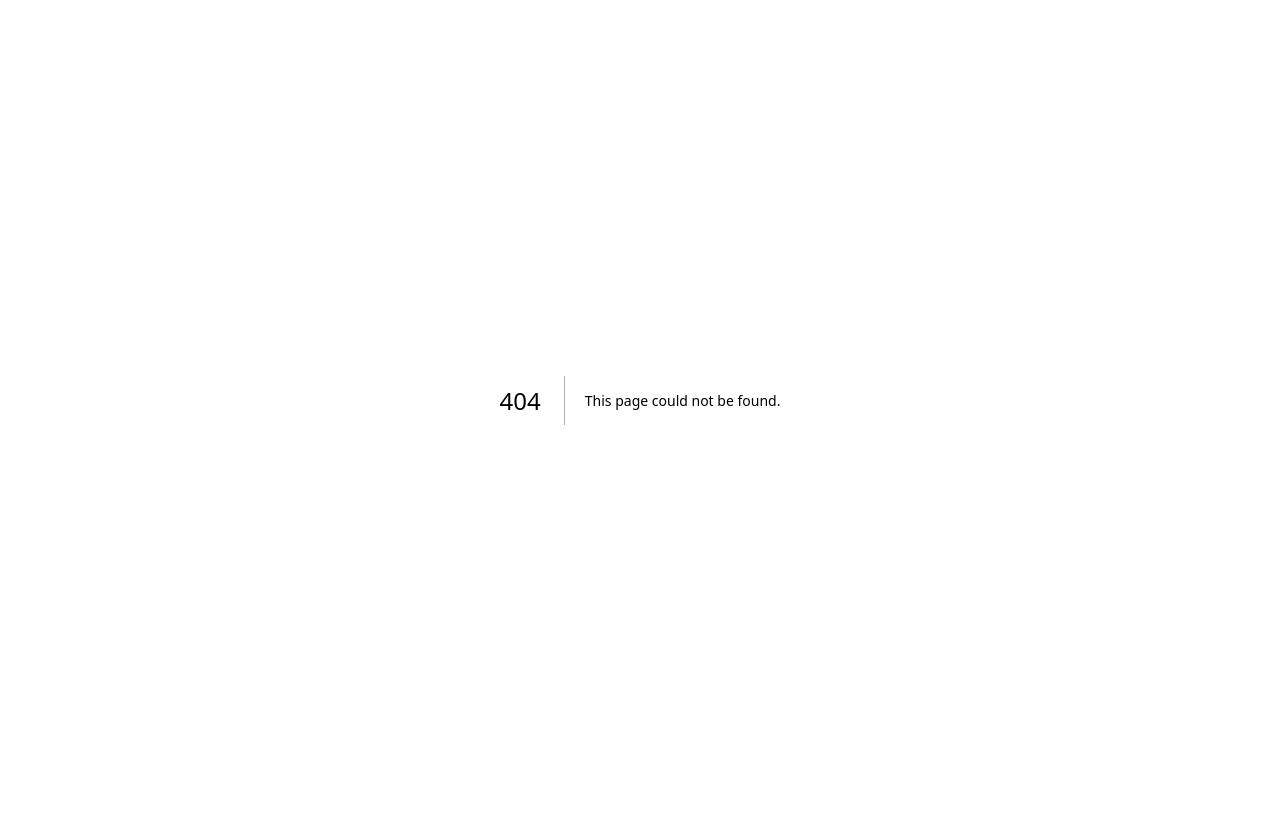
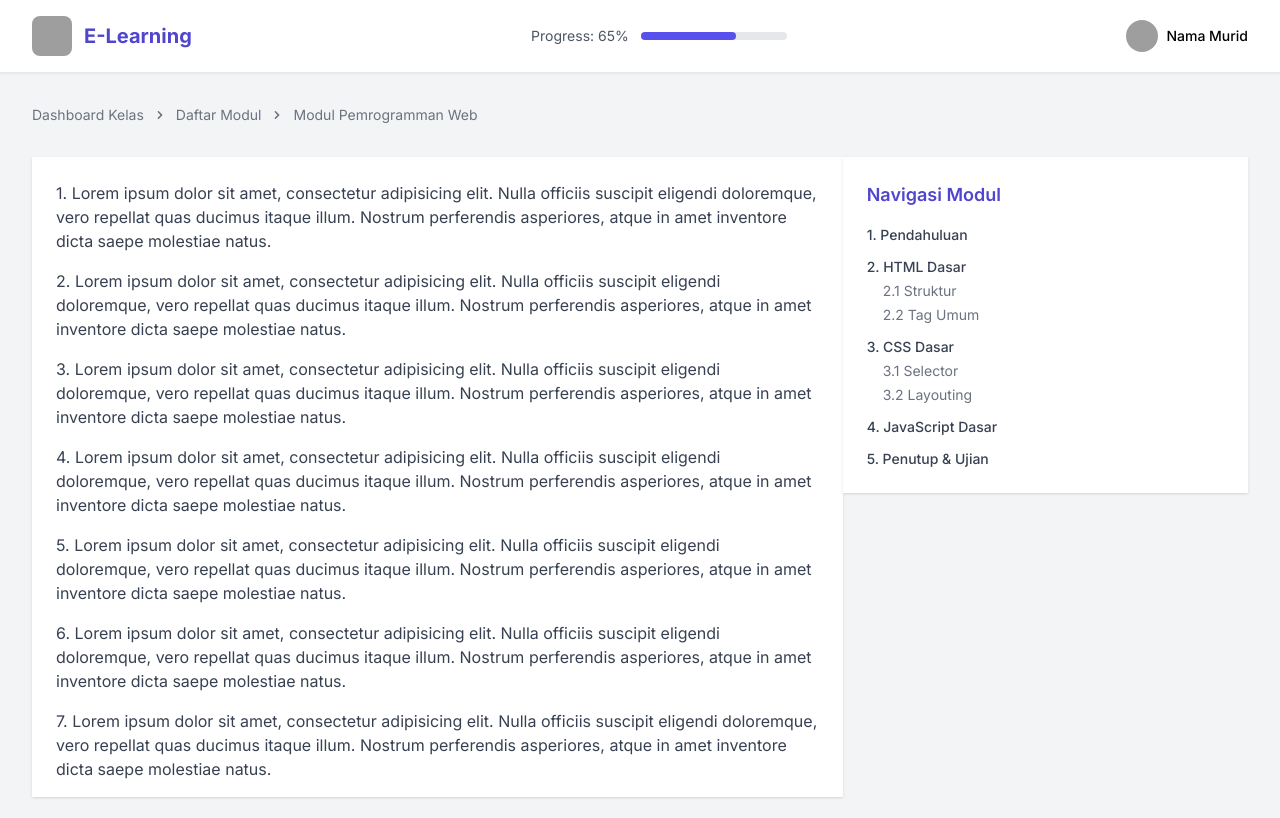
Before and after one commit to FebriansyahAmu/el-smkcktg, a Next.js app: page /murid/enrolled/kelas/1/modul/1 in a window 1280 px wide. Before the commit this address had no page. Shown: the top 818 px of the page. Built offline with nearby package versions, Linux system fonts and the light colour scheme; no server answers; grey boxes are pictures that could not be loaded.

Commit message:
add: reading modul page UI

```diff
--- /dev/null
+++ b/src/app/components/muridPageComponents/muridPageNavRead.tsx
@@ -0,0 +1,58 @@
+import React from "react";
+import { FaBell } from "react-icons/fa";
+
+function MuridPageNavRead() {
+  const progress = 65;
+
+  return (
+    <header className="sticky top-0 z-50 bg-white shadow-sm border-b">
+      <div className="max-w-7xl mx-auto px-4 sm:px-6 lg:px-8 py-4">
+        <nav className="flex items-center justify-between flex-wrap">
+          {/* Logo dan Judul */}
+          <div className="flex items-center space-x-3">
+            <img
+              src="https://storage.googleapis.com/workspace-0f70711f-8b4e-4d94-86f1-2a93ccde5887/image/0d1f3072-faa6-4e15-9cbd-a18a19506355.png"
+              alt="Logo EduLearn"
+              className="h-10 w-10 rounded-lg"
+            />
+            <span className="text-xl font-bold text-indigo-700">
+              E-Learning
+            </span>
+          </div>
+
+          {/* Menu Kanan */}
+          <div className="hidden md:flex items-center space-x-6">
+            {/* Progress Bar Inline */}
+            <div className="flex items-center space-x-3 w-64">
+              <span className="text-sm text-gray-600 whitespace-nowrap">
+                Progress: {progress}%
+              </span>
+              <div className="w-full bg-gray-200 rounded-full h-2">
+                <div
+                  className="bg-indigo-600 h-2 rounded-full"
+                  style={{ width: `${progress}%` }}
+                ></div>
+              </div>
+            </div>
+          </div>
+
+          {/* Notifikasi & Profil */}
+          <div className="flex items-center space-x-4">
+            <div className="flex items-center space-x-2">
+              <img
+                src="https://storage.googleapis.com/workspace-0f70711f-8b4e-4d94-86f1-2a93ccde5887/image/5754be22-ca58-43a4-9a20-c842db41d8c7.png"
+                alt="Foto profil murid"
+                className="h-8 w-8 rounded-full"
+              />
+              <span className="hidden md:inline text-sm font-medium">
+                Nama Murid
+              </span>
+            </div>
+          </div>
+        </nav>
+      </div>
+    </header>
+  );
+}
+
+export default MuridPageNavRead;
--- /dev/null
+++ b/src/app/components/muridPageComponents/muridPageReadModul.tsx
@@ -0,0 +1,104 @@
+"use client";
+import MuridPageNavRead from "./muridPageNavRead";
+import { HiChevronRight } from "react-icons/hi";
+import Link from "next/link";
+
+export default function MuridPageReadModul() {
+  return (
+    <div className="min-h-screen flex flex-col bg-gray-100">
+      <MuridPageNavRead />
+
+      <main className="flex-1 w-full max-w-7xl mx-auto px-4 sm:px-6 lg:px-8 py-8">
+        {/* Breadcrumb */}
+        <section className="mb-8">
+          <div className="flex items-center text-sm text-gray-500 flex-wrap">
+            <Link href={"#"} className="hover:text-indigo-600">
+              Dashboard Kelas
+            </Link>
+            <HiChevronRight className="mx-2 w-4 h-4" />
+            <Link href={"#"} className="hover:text-indigo-600">
+              Daftar Modul
+            </Link>
+            <HiChevronRight className="mx-2 w-4 h-4" />
+            <Link href={"#"} className="hover:text-indigo-600">
+              Modul Pemrogramman Web
+            </Link>
+          </div>
+        </section>
+
+        {/* Konten dan Sidebar */}
+        <div className="flex flex-col lg:flex-row ">
+          {/* Konten Utama Scrollable */}
+          <section className="flex-1 bg-white shadow  p-6 h-[80vh] overflow-y-auto">
+            {[...Array(20)].map((_, i) => (
+              <p key={i} className="mb-4 text-gray-700">
+                {i + 1}. Lorem ipsum dolor sit amet, consectetur adipisicing
+                elit. Nulla officiis suscipit eligendi doloremque, vero repellat
+                quas ducimus itaque illum. Nostrum perferendis asperiores, atque
+                in amet inventore dicta saepe molestiae natus.
+              </p>
+            ))}
+          </section>
+
+          {/* Sidebar Sticky */}
+          <aside className="w-full lg:w-1/3 bg-white shadow  p-6 h-fit lg:sticky top-28 self-start">
+            <h2 className="text-lg font-semibold mb-4 text-indigo-700">
+              Navigasi Modul
+            </h2>
+            <ul className="space-y-3 text-sm text-gray-700">
+              <li>
+                <a href="#" className="hover:text-indigo-600 font-medium">
+                  1. Pendahuluan
+                </a>
+              </li>
+              <li>
+                <a href="#" className="hover:text-indigo-600 font-medium">
+                  2. HTML Dasar
+                </a>
+                <ul className="ml-4 mt-1 space-y-1 text-gray-500">
+                  <li>
+                    <a href="#" className="hover:text-indigo-600">
+                      2.1 Struktur
+                    </a>
+                  </li>
+                  <li>
+                    <a href="#" className="hover:text-indigo-600">
+                      2.2 Tag Umum
+                    </a>
+                  </li>
+                </ul>
+              </li>
+              <li>
+                <a href="#" className="hover:text-indigo-600 font-medium">
+                  3. CSS Dasar
+                </a>
+                <ul className="ml-4 mt-1 space-y-1 text-gray-500">
+                  <li>
+                    <a href="#" className="hover:text-indigo-600">
+                      3.1 Selector
+                    </a>
+                  </li>
+                  <li>
+                    <a href="#" className="hover:text-indigo-600">
+                      3.2 Layouting
+                    </a>
+                  </li>
+                </ul>
+              </li>
+              <li>
+                <a href="#" className="hover:text-indigo-600 font-medium">
+                  4. JavaScript Dasar
+                </a>
+              </li>
+              <li>
+                <a href="#" className="hover:text-indigo-600 font-medium">
+                  5. Penutup & Ujian
+                </a>
+              </li>
+            </ul>
+          </aside>
+        </div>
+      </main>
+    </div>
+  );
+}
--- /dev/null
+++ b/src/app/murid/enrolled/kelas/[idCourse]/modul/[IdModul]/page.tsx
@@ -0,0 +1,9 @@
+import MuridPageReadModul from "@/app/components/muridPageComponents/muridPageReadModul";
+import { cookies } from "next/headers";
+
+export default async function MuridReadPage() {
+  const cookieStore = cookies();
+  const session = cookieStore.get("session")?.value;
+
+  return <MuridPageReadModul />;
+}
```
